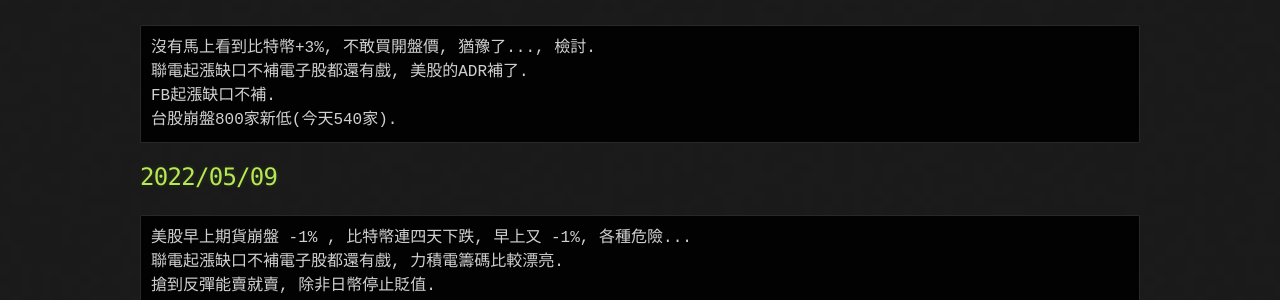
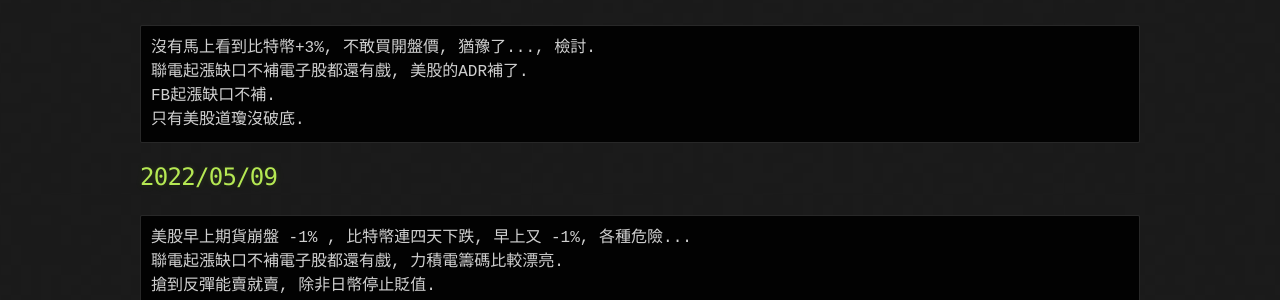
Before and after one commit to lepg5487/Stock_God, a Jekyll site: the page built from index.md, in a window 1280 px wide and 900 px high. Shown: the part 338-638 px from the top of the window. Built offline with Jekyll 4.4.1, drawn with Linux system fonts in a browser that asks for light colours; our own code applies the rules of GitHub Pages for plain Markdown files.

Commit message:
Update index.md

````diff
--- a/index.md
+++ b/index.md
@@ -11,7 +11,7 @@ layout: testlayouts
 沒有馬上看到比特幣+3%, 不敢買開盤價, 猶豫了..., 檢討.
 聯電起漲缺口不補電子股都還有戲, 美股的ADR補了.
 FB起漲缺口不補.
-台股崩盤800家新低(今天540家).
+只有美股道瓊沒破底.
 ```
 
 ## 2022/05/09
````
